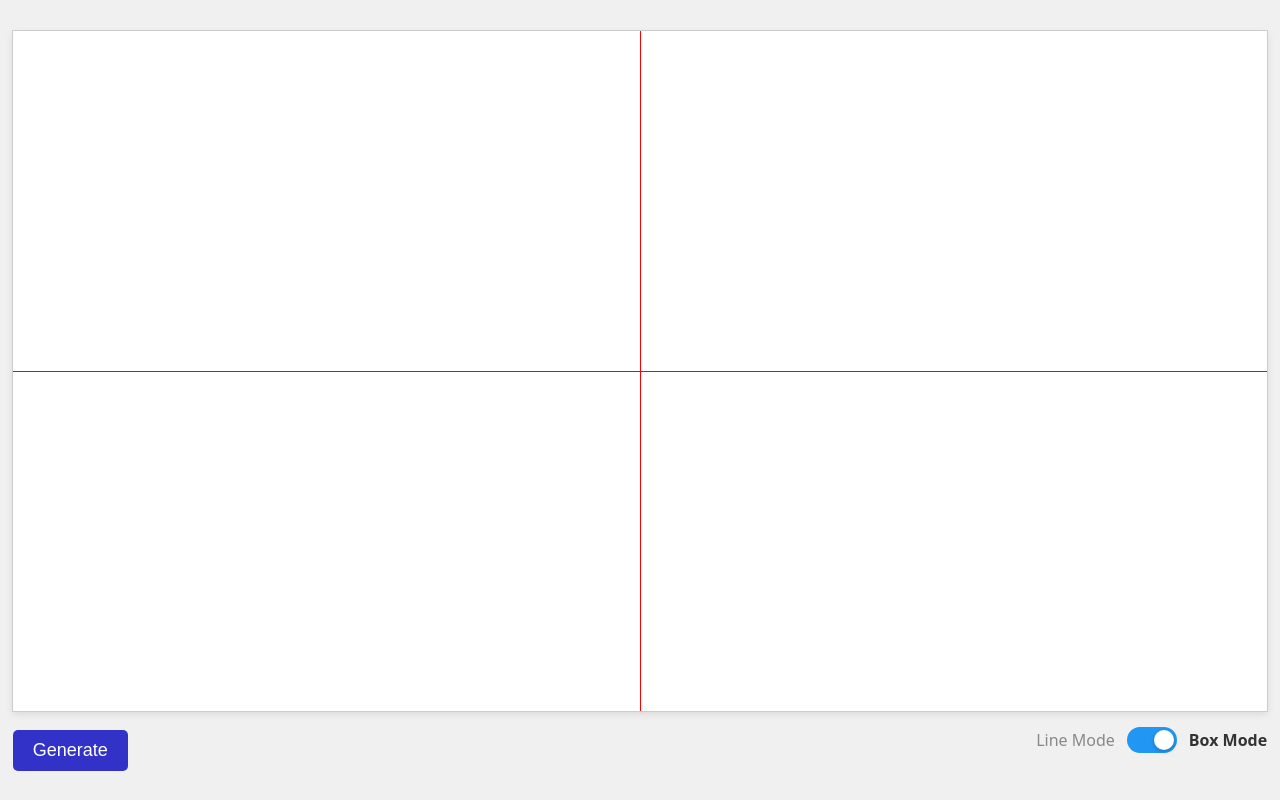
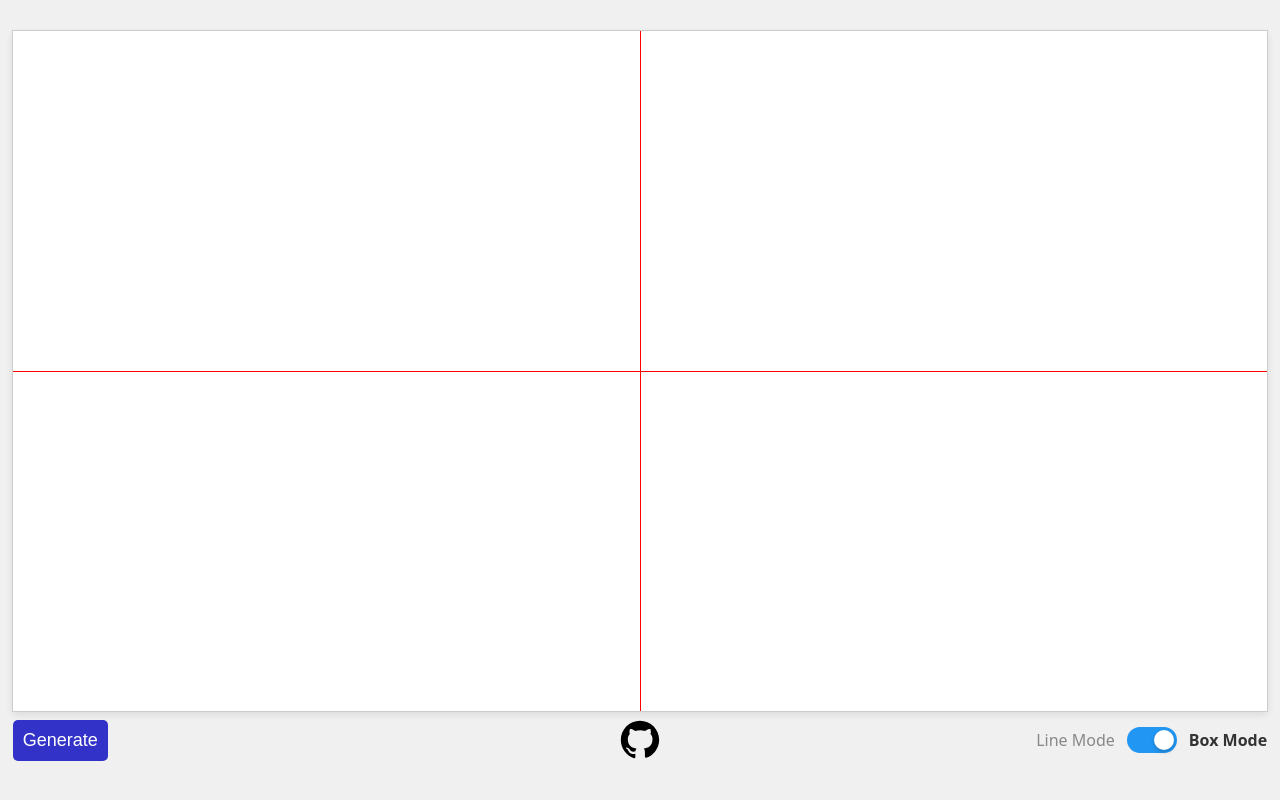
Before and after one commit to Elumenix/LineTrainer, a website built with Vite: page index.html in a window 1280 px wide. Built offline with nearby package versions, Linux system fonts and the light colour scheme.

Commit message:
Added link to github

```diff
--- a/css/style.css
+++ b/css/style.css
@@ -28,8 +28,9 @@ body {
 }
 
 #generateButton {
-    margin-top: 20px;
-    padding: 10px 20px;
+    margin-top: 10px;
+    margin-bottom: 10px;
+    padding: 10px 10px;
     font-size: 18px;
     cursor: pointer;
     background-color: rgb(50, 50, 200);
@@ -37,6 +38,7 @@ body {
     border: none;
     border-radius: 5px;
     transition: background-color 0.2s;
+    align-self: center;
 }
 
 #generateButton:hover {
@@ -126,3 +128,34 @@ body {
     color: #333;
     font-weight: bold;
 }
+
+
+
+.github-container {
+    display: flex;
+    position: absolute;
+    left: 50%;
+    transform: translateX(-50%);
+    align-self: center;
+}
+
+/* GitHub link / brand */
+.github-brand {
+    display: inline-flex;
+    align-items: center;
+    color: black;
+    text-decoration: none;
+    font-size: 1.25rem;
+    font-weight: 500;
+}
+
+/* GitHub icon */
+.github-icon {
+    width: 40px;
+    height: 40px;
+}
+
+/* Hover effect */
+.github-brand:hover {
+    color: #555;
+}
--- a/index.html
+++ b/index.html
@@ -14,6 +14,19 @@
     </div>
     <div id="options">
         <button id="generateButton" data-mode="draw">Generate</button>
+
+        <div class="github-container">
+            <a class="github-brand" href="https://github.com/Elumenix/LineTrainer" target="_blank"
+                rel="noopener noreferrer">
+
+                <svg class="github-icon" viewBox="0 0 24 24" aria-hidden="true" fill="currentColor">
+                    <path
+                        d="M12 .5C5.65.5.5 5.65.5 12c0 5.1 3.3 9.4 7.9 10.95.6.1.8-.25.8-.55v-2.1c-3.2.7-3.9-1.35-3.9-1.35-.55-1.35-1.3-1.7-1.3-1.7-1.05-.7.1-.7.1-.7 1.15.1 1.75 1.2 1.75 1.2 1.05 1.75 2.75 1.25 3.4.95.1-.75.4-1.25.7-1.55-2.55-.3-5.25-1.3-5.25-5.7 0-1.25.45-2.25 1.2-3.05-.1-.3-.5-1.45.1-3.05 0 0 1-.3 3.2 1.2a11.1 11.1 0 0 1 5.8 0c2.2-1.5 3.2-1.2 3.2-1.2.6 1.6.2 2.75.1 3.05.75.8 1.2 1.8 1.2 3.05 0 4.4-2.7 5.4-5.3 5.7.4.35.75 1 .75 2v2.95c0 .3.2.65.8.55A11.5 11.5 0 0 0 23.5 12C23.5 5.65 18.35.5 12 .5Z" />
+                </svg>
+
+            </a>
+        </div>
+
         <label class="toggle-container">
             <span class="label-text label-left">Line Mode</span>
 
```
